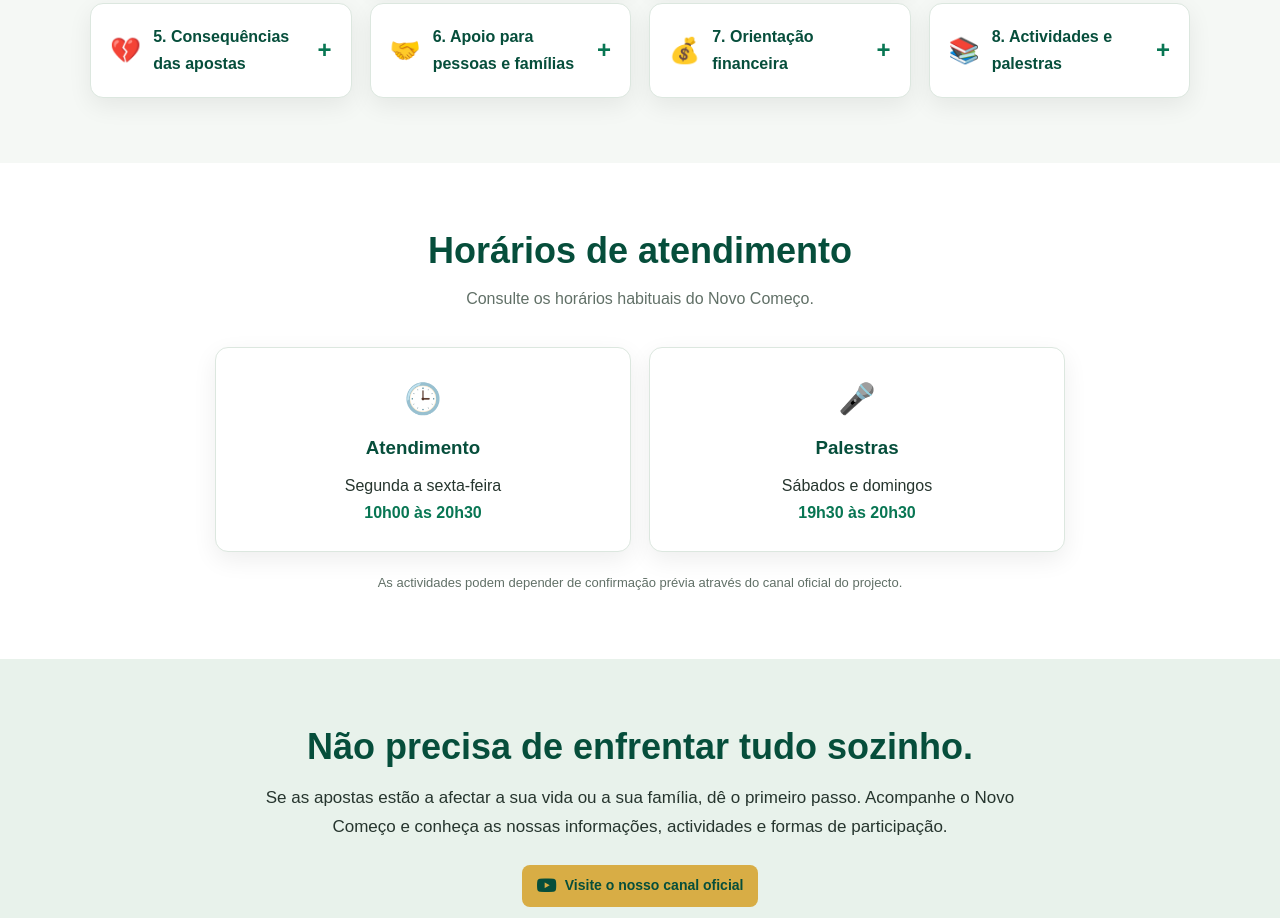
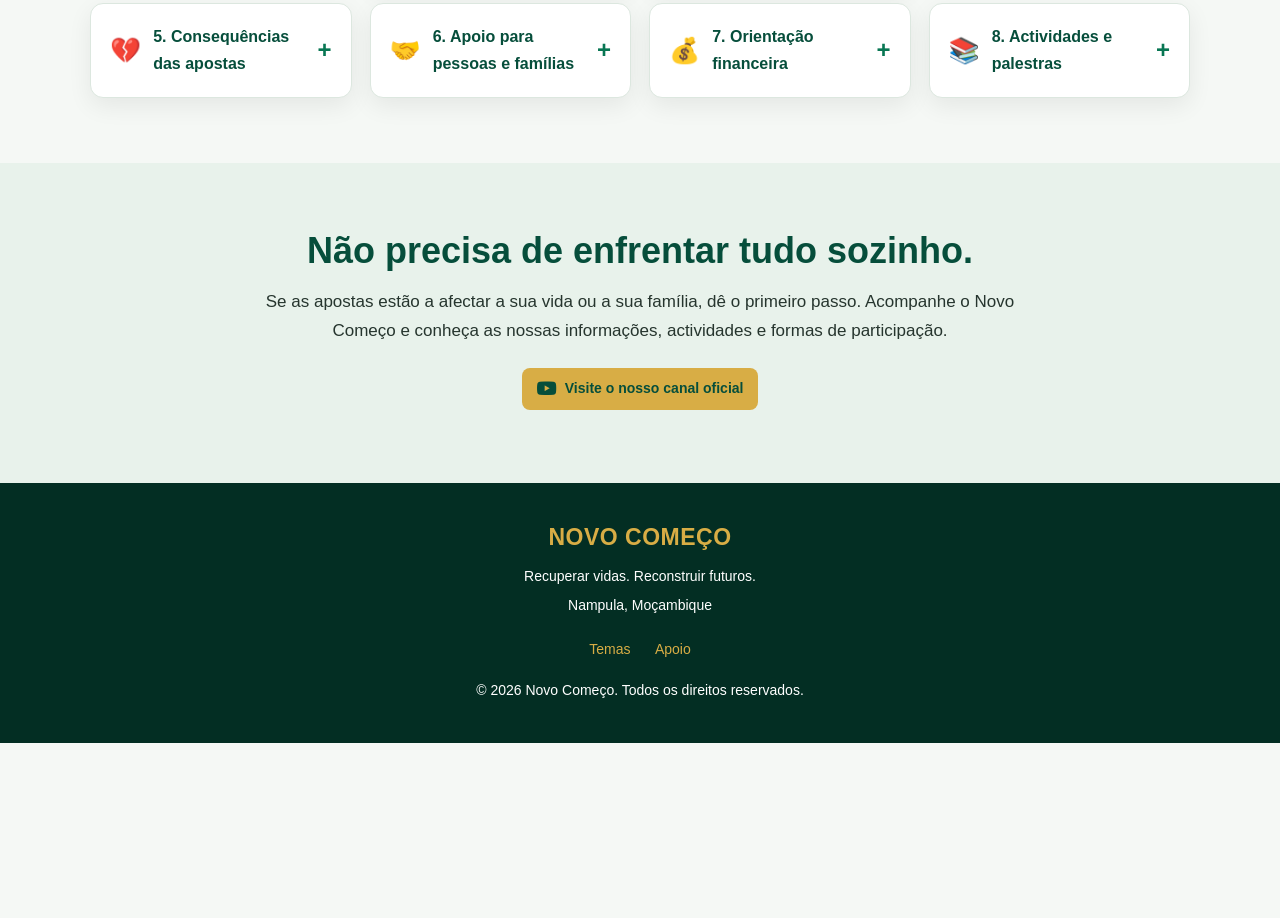
Before and after one commit to NOVO-COMECO/NOVO-COMECO, a plain HTML site: page index.html in a window 1280 px wide. Shown: the part 954-1872 px from the top of the page. After the commit the page ends 1697 px from the top, so only its background shows below. Drawn offline with Linux system fonts and the light colour scheme.

Commit message:
Remove horarios section and associated styles
Removed horarios section and related styles from index.html.

```diff
--- a/index.html
+++ b/index.html
@@ -12,7 +12,6 @@
 <meta property="og:type" content="website">
 <title>Novo Começo | Projecto de Educação e Prevenção</title>
 
-<!-- Ícones Font Awesome -->
 <link rel="stylesheet" href="https://cdnjs.cloudflare.com/ajax/libs/font-awesome/6.5.2/css/all.min.css">
 
 <style>
@@ -122,9 +121,7 @@ nav a:hover {color:var(--dourado)}
   margin:8px 0;
   transition:transform .2s,background .2s;
 }
-.youtube-btn i {
-  font-size:18px;
-}
+.youtube-btn i {font-size:18px}
 .youtube-btn:hover {
   background:#e5bd59;
   transform:translateY(-2px);
@@ -181,7 +178,6 @@ section {
   margin-bottom:12px;
 }
 .titulo p {color:var(--cinza)}
-.faixa {background:white}
 .apoio {
   background:var(--verde-suave);
   text-align:center;
@@ -267,35 +263,6 @@ section {
   background:#edf5ef;
   border-left:4px solid var(--dourado);
   border-radius:5px;
-}
-
-/* Horários */
-.horarios {
-  display:grid;
-  grid-template-columns:repeat(auto-fit,minmax(230px,1fr));
-  gap:18px;
-  max-width:850px;
-  margin:auto;
-}
-.horario-card {
-  background:white;
-  border:1px solid var(--borda);
-  border-radius:13px;
-  padding:25px;
-  text-align:center;
-  box-shadow:var(--sombra);
-}
-.horario-icone {font-size:30px}
-.horario-card h3 {
-  color:var(--verde);
-  margin:8px 0;
-}
-.horario-card strong {color:var(--verde-claro)}
-.nota {
-  font-size:13px;
-  margin-top:20px;
-  color:var(--cinza);
-  text-align:center;
 }
 
 /* Rodapé */
@@ -484,7 +451,6 @@ footer p {
   <nav aria-label="Menu principal">
     <a href="#inicio">Início</a>
     <a href="#temas">Temas</a>
-    <a href="#horarios">Horários</a>
     <a href="#apoio">Apoio</a>
   </nav>
 </header>
@@ -623,37 +589,12 @@ footer p {
           <li>Mensagens de motivação e novas oportunidades.</li>
           <li>Orientação educativa sobre organização financeira.</li>
         </ul>
-        <p>As palestras estão previstas para sábados e domingos, das 19h30 às 20h30. Consulte o canal oficial para acompanhar as actividades.</p>
+        <p>Acompanhe o canal oficial para conhecer as actividades e as informações sobre as próximas palestras.</p>
         <a class="botao" href="https://www.youtube.com/@Novo-Comeco-m6u" target="_blank" rel="noopener noreferrer">Acompanhar actividades</a>
       </div>
     </details>
 
   </div>
-</section>
-
-<section class="faixa" id="horarios">
-  <div class="titulo">
-    <h2>Horários de atendimento</h2>
-    <p>Consulte os horários habituais do Novo Começo.</p>
-  </div>
-
-  <div class="horarios">
-    <article class="horario-card">
-      <div class="horario-icone">🕒</div>
-      <h3>Atendimento</h3>
-      <p>Segunda a sexta-feira</p>
-      <strong>10h00 às 20h30</strong>
-    </article>
-
-    <article class="horario-card">
-      <div class="horario-icone">🎤</div>
-      <h3>Palestras</h3>
-      <p>Sábados e domingos</p>
-      <strong>19h30 às 20h30</strong>
-    </article>
-  </div>
-
-  <p class="nota">As actividades podem depender de confirmação prévia através do canal oficial do projecto.</p>
 </section>
 
 <section class="apoio" id="apoio">
@@ -675,7 +616,6 @@ footer p {
   <p>Nampula, Moçambique</p>
   <div class="rodape-links">
     <a href="#temas">Temas</a>
-    <a href="#horarios">Horários</a>
     <a href="#apoio">Apoio</a>
   </div>
   <p>© <span id="ano"></span> Novo Começo. Todos os direitos reservados.</p>
```
